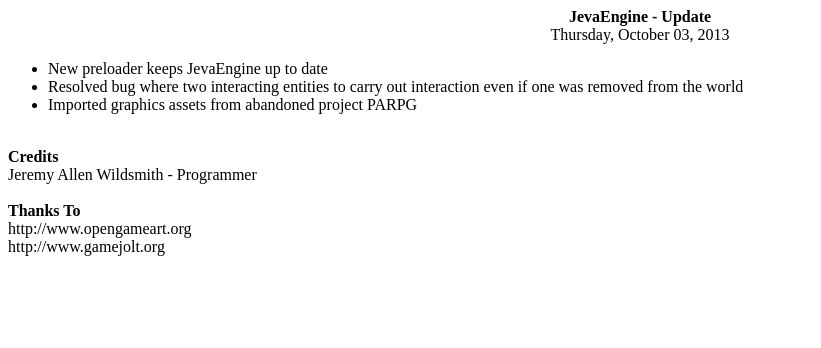
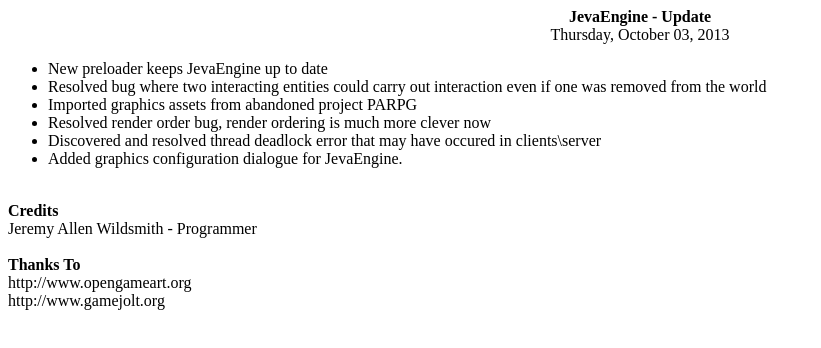
Before and after one commit to JeremyWildsmith/jeremywildsmith.github.com, a plain HTML site: page jevaengineupdate.html in a window 1280 px wide. Shown: the whole page, without its empty margins (0-821 px from the left). Drawn offline with Linux system fonts and the light colour scheme.

Commit message:
Latest News
Latest News

```diff
--- a/jevaengineupdate.html
+++ b/jevaengineupdate.html
@@ -3,8 +3,11 @@
 <center>Thursday, October 03, 2013</center>
 <ul>
 <li>New preloader keeps JevaEngine up to date</li>
-<li>Resolved bug where two interacting entities to carry out interaction even if one was removed from the world</li>
+<li>Resolved bug where two interacting entities could carry out interaction even if one was removed from the world</li>
 <li>Imported graphics assets from abandoned project PARPG</li>
+<li>Resolved render order bug, render ordering is much more clever now</li>
+<li>Discovered and resolved thread deadlock error that may have occured in clients\server</li>
+<li>Added graphics configuration dialogue for JevaEngine.</li>
 </ul>
 <br>
 <b>Credits</b>
```
